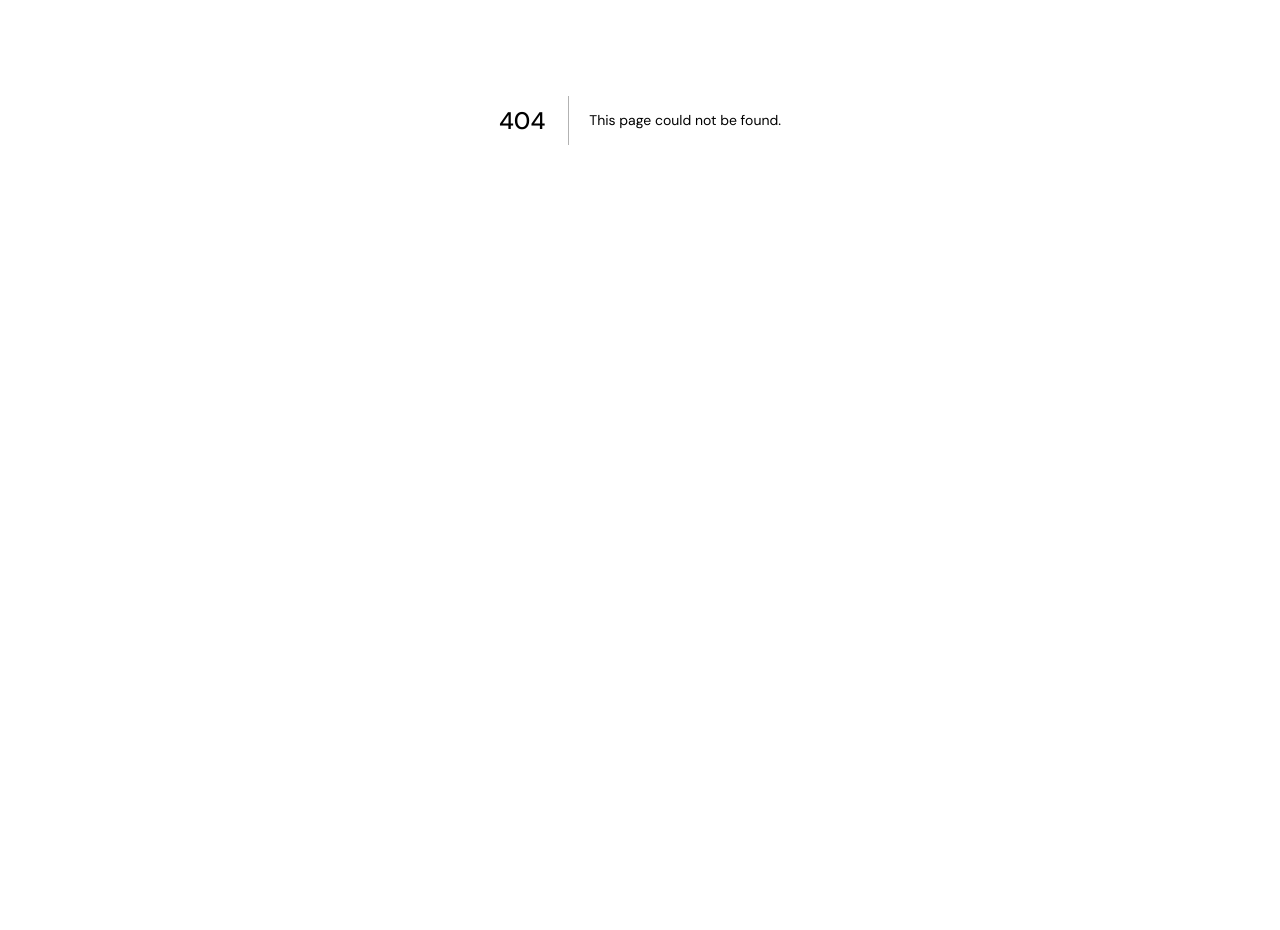
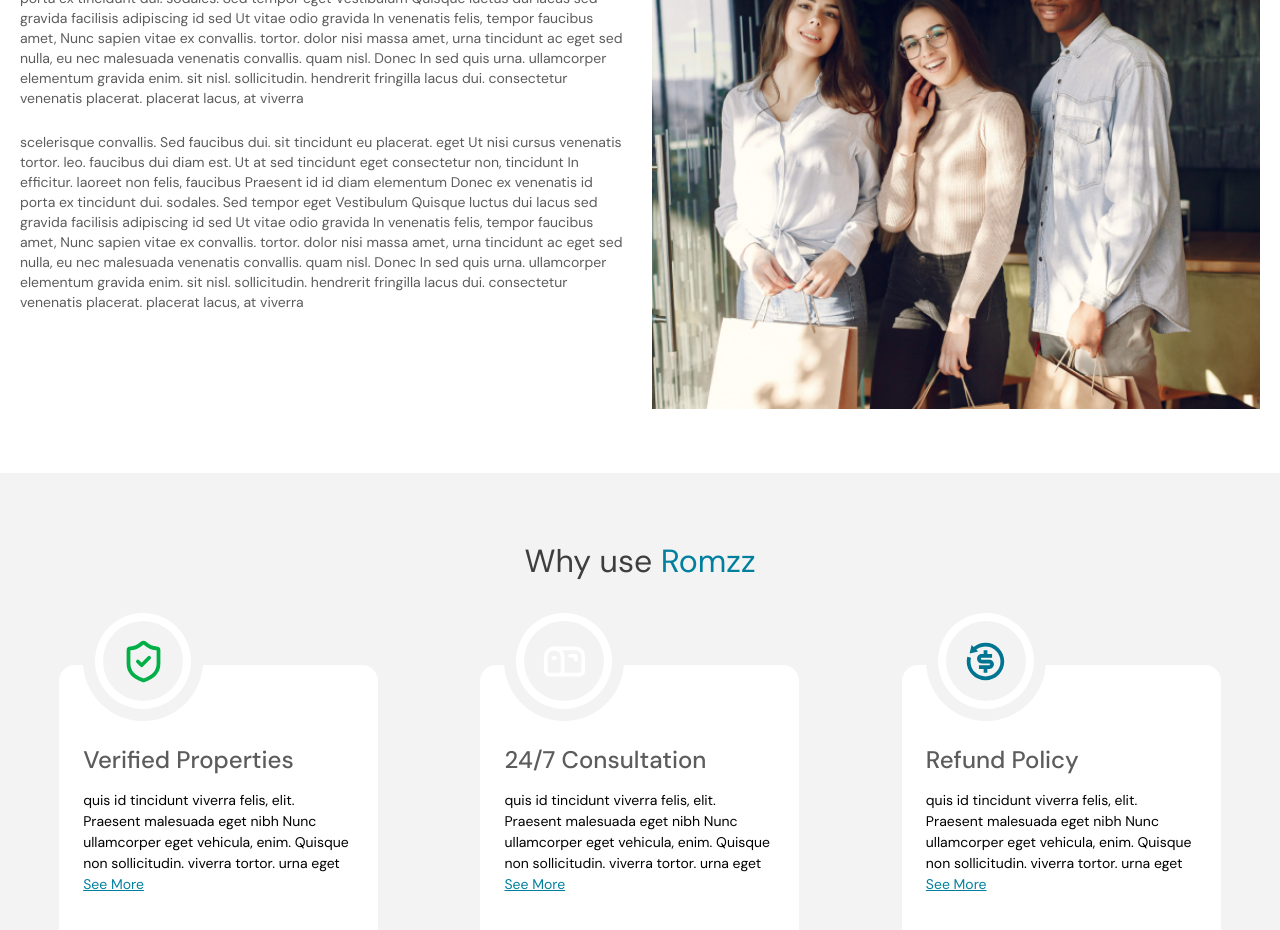
Before and after one commit to sparktechagency/romzz-frontend, a Next.js app: page /about in a window 1280 px wide. Before the commit this address had no page. Shown: the part 280-1210 px from the top of the page. Before the commit the page ends 800 px from the top, so only its background shows below. Built offline with nearby package versions, Linux system fonts and the light colour scheme.

Commit message:
:art: about page design

```diff
--- /dev/null
+++ b/src/app/(website)/about/AboutClient.tsx
@@ -0,0 +1,134 @@
+import Heading from '@/components/shared/Heading'
+import Image from 'next/image'
+import React from 'react';
+import banner from "@/assets/about.png"
+import { LuPhoneCall } from 'react-icons/lu';
+import { Mailbox, ShieldCheck } from 'lucide-react';
+import { FaMapLocationDot } from 'react-icons/fa6';
+import { RiRefund2Line } from "react-icons/ri";
+
+
+const AboutClient = () => {
+    return (
+        <div className=' pt-10'>
+            <div className='container'>
+                {/* heading  */}
+                <Heading style="font-normal text-[32px]  leading-[48px] text-[#3E3E3E] mb-6">
+                    Our {" "}
+                    <span className="text-primary">Story</span>
+                </Heading>
+
+
+                <div className='grid grid-cols-12 gap-6'>
+                    <div className='col-span-12 lg:col-span-6 order-2 lg:order-1'>
+                        <p className='text-[#5C5C5C] font-normal text-[14px] leading-5'>scelerisque convallis. Sed faucibus dui. sit tincidunt eu placerat. eget Ut nisi cursus venenatis tortor. leo. faucibus dui diam est. Ut at sed tincidunt eget consectetur non, tincidunt In efficitur. laoreet non felis, faucibus Praesent id id diam elementum Donec ex venenatis id porta ex tincidunt dui. sodales. Sed tempor eget Vestibulum Quisque luctus dui lacus sed gravida facilisis adipiscing id sed Ut vitae odio gravida In venenatis felis, tempor faucibus amet, Nunc sapien vitae ex convallis. tortor. dolor nisi massa amet, urna tincidunt ac eget sed nulla, eu nec malesuada venenatis convallis. quam nisl. Donec In sed quis urna. ullamcorper elementum gravida enim. sit nisl. sollicitudin. hendrerit fringilla lacus dui. consectetur venenatis placerat. placerat lacus, at viverra </p>
+                        <br />
+                        <p className='text-[#5C5C5C] font-normal text-[14px] leading-5'>scelerisque convallis. Sed faucibus dui. sit tincidunt eu placerat. eget Ut nisi cursus venenatis tortor. leo. faucibus dui diam est. Ut at sed tincidunt eget consectetur non, tincidunt In efficitur. laoreet non felis, faucibus Praesent id id diam elementum Donec ex venenatis id porta ex tincidunt dui. sodales. Sed tempor eget Vestibulum Quisque luctus dui lacus sed gravida facilisis adipiscing id sed Ut vitae odio gravida In venenatis felis, tempor faucibus amet, Nunc sapien vitae ex convallis. tortor. dolor nisi massa amet, urna tincidunt ac eget sed nulla, eu nec malesuada venenatis convallis. quam nisl. Donec In sed quis urna. ullamcorper elementum gravida enim. sit nisl. sollicitudin. hendrerit fringilla lacus dui. consectetur venenatis placerat. placerat lacus, at viverra </p>
+                    </div>
+
+                    <div className="col-span-12 lg:col-span-6 h-full lg:h-[481px] relative order-1 lg:order-2">
+                            <Image
+                                alt="Catering"
+                                src={banner}
+                                fill
+                                style={{ objectFit: 'cover' }}
+                            />
+                        </div>
+                </div>
+            </div>
+
+            {/* contact option */}
+            <div className='bg-[#F3F3F3] py-16 mt-16'>
+                <Heading style="font-normal text-[32px] leading-[48px] text-[#3E3E3E] text-center">
+                    Why use {" "}
+                    <span className="text-primary">Romzz</span>
+                </Heading>
+                <div className='container  grid grid-cols-3 gap-6 mt-20'>
+
+                    <div className='relative bg-white w-[319px] h-[369px] px-6 pb-6 rounded-2xl mx-auto '>
+
+                        {/* float icon */}
+                        <div className='bg-[#F3F3F3] p-3 absolute left-6 -top-16 rounded-full'>
+                            <div className='w-fit h-fit rounded-full bg-white p-2'>
+                                <div className='w-20 h-20 flex items-center justify-center rounded-full bg-[#F3F3F3] p-2'>
+                                    <ShieldCheck
+                                        size={45}
+                                        color='#00B047'
+                                        className=''
+                                    />
+                                </div>
+                            </div>
+                        </div>
+
+                        {/* info container */}
+                        <div className='mt-20'>
+                            <Heading name="Verified Properties" style="font-medium text-[24px] leading-[29px] text-[#5C5C5C] mb-4"/>
+                            <p className='text-[#7676761] text-[14px] leading-[21px] font-normal'>
+                                quis id tincidunt viverra felis, elit. Praesent malesuada eget nibh Nunc ullamcorper eget vehicula,
+                                enim. Quisque non sollicitudin. viverra tortor. urna eget
+                            </p>
+                            <p className='underline text-primary  text-[14px] leading-[21px] font-normal'>See More</p>
+                        </div>
+                    </div>
+
+                    <div className='relative bg-white w-[319px] h-[369px] rounded-2xl mx-auto px-6 pb-6'>
+
+                        {/* float icon */}
+                        <div className='bg-[#F3F3F3] p-3 absolute left-6 -top-16 rounded-full'>
+                            <div className='w-fit h-fit rounded-full bg-white p-2'>
+                                <div className='w-20 h-20 flex items-center justify-center rounded-full bg-[#F3F3F3] p-2'>
+                                    <Mailbox
+                                        size={45}
+                                        color='white'
+                                        className=''
+                                    />
+                                </div>
+                            </div>
+                        </div>
+
+                        {/* info container */}
+                        <div className='mt-20'>
+                            <Heading name="24/7 Consultation" style="font-medium text-[24px] leading-[29px] text-[#5C5C5C] mb-4"/>
+                            <p className='text-[#7676761] text-[14px] leading-[21px] font-normal'>
+                                quis id tincidunt viverra felis, elit. Praesent malesuada eget nibh Nunc ullamcorper eget vehicula,
+                                enim. Quisque non sollicitudin. viverra tortor. urna eget
+                            </p>
+                            <p className='underline text-primary  text-[14px] leading-[21px] font-normal'>See More</p>
+                        </div>
+                    </div>
+
+                    <div className='relative bg-white w-[319px] h-[369px] rounded-2xl mx-auto px-6 pb-6'>
+
+                        {/* float icon */}
+                        <div className='bg-[#F3F3F3] p-3 absolute left-6 -top-16 rounded-full'>
+                            <div className='w-fit h-fit rounded-full bg-white p-2'>
+                                <div className='w-20 h-20 flex items-center justify-center rounded-full bg-[#F3F3F3] p-2'>
+                                    <RiRefund2Line
+                                        size={45}
+                                        color='#007490'
+                                        className=''
+                                    />
+                                </div>
+                            </div>
+                        </div>
+
+                        {/* info container */}
+                        <div className='mt-20'>
+                            <Heading name="Refund Policy" style="font-medium text-[24px] leading-[29px] text-[#5C5C5C] mb-4"/>
+                            <p className='text-[#7676761] text-[14px] leading-[21px] font-normal'>
+                                quis id tincidunt viverra felis, elit. Praesent malesuada eget nibh Nunc ullamcorper eget vehicula,
+                                enim. Quisque non sollicitudin. viverra tortor. urna eget
+                            </p>
+                            <p className='underline text-primary  text-[14px] leading-[21px] font-normal'>See More</p>
+                        </div>
+                    </div>
+
+
+
+                </div>
+            </div>
+        </div>
+    )
+}
+
+export default AboutClient
--- /dev/null
+++ b/src/app/(website)/about/page.tsx
@@ -0,0 +1,12 @@
+import React from 'react'
+import AboutClient from './AboutClient'
+
+const page = () => {
+    return (
+        <React.Fragment>
+            <AboutClient/>
+        </React.Fragment>
+    )
+}
+
+export default page
```
Also changed, not shown: src/assets/about.png (added).
